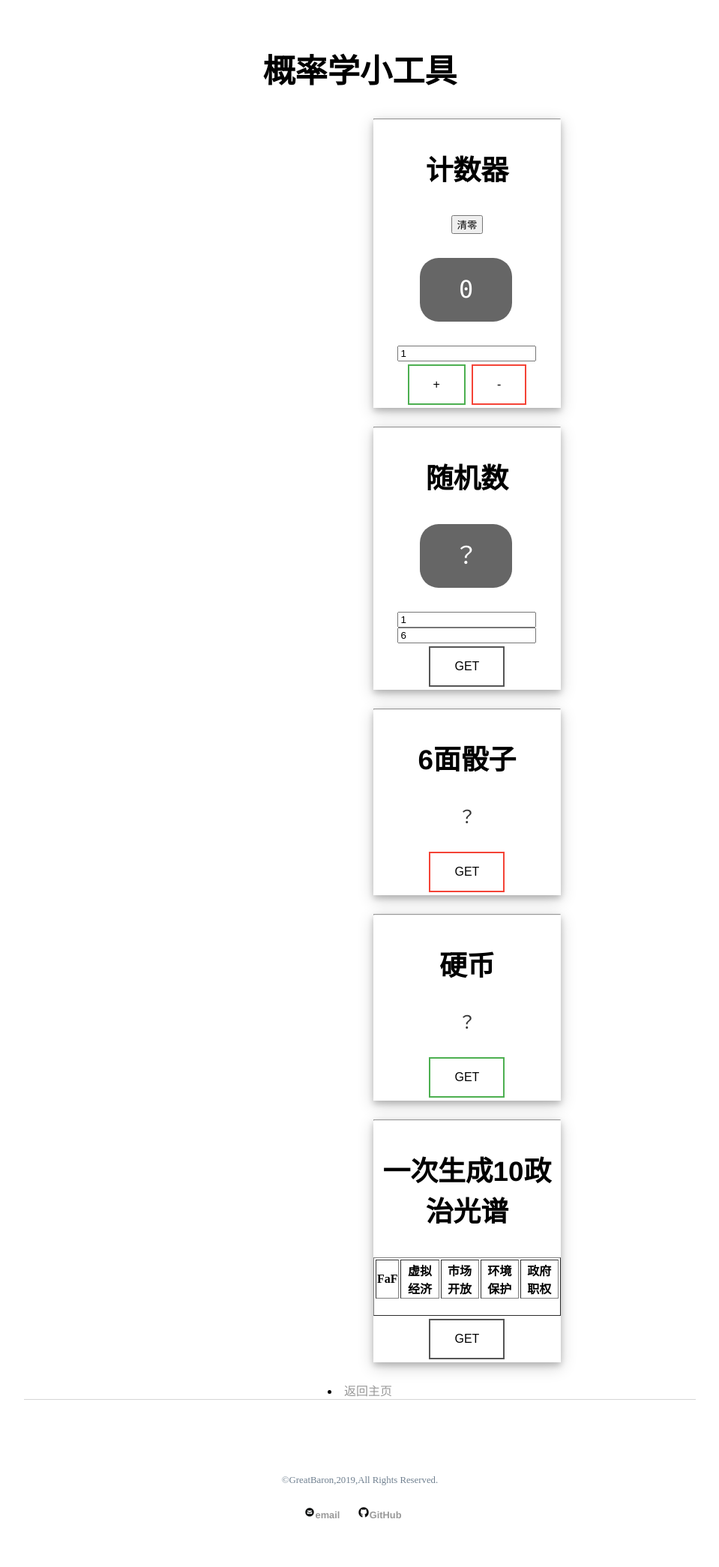
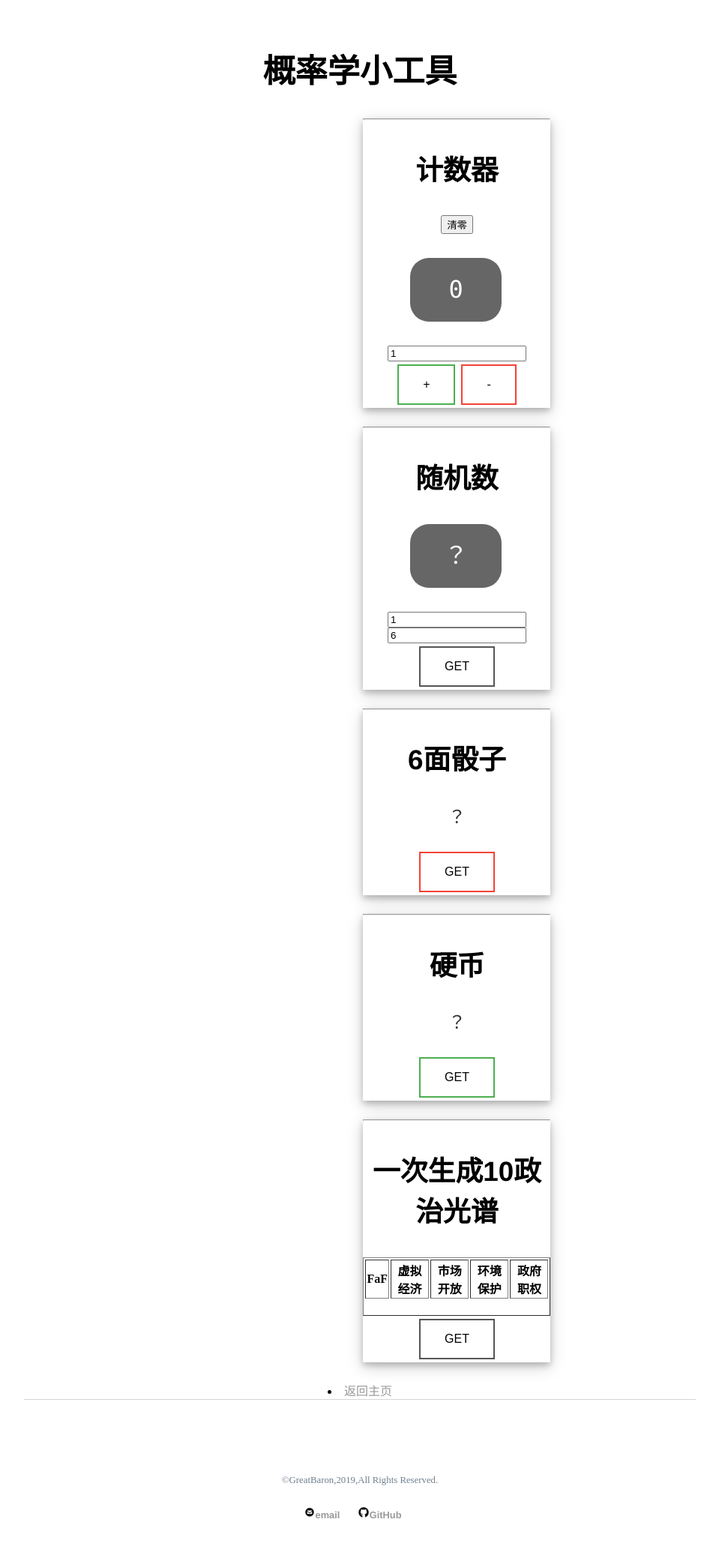
Before and after one commit to FameAndFarm/AndrewImalion.github.io, a Jekyll site: the page built from tools/litool/litools.html, in a window 1280 px wide. Shown: the whole page at 75% size, without its empty margins (160-1119 px from the left). Built offline with Jekyll 4.4.1, drawn with Linux system fonts in a browser that asks for light colours.

Commit message:
Update litools.html

```diff
--- a/tools/litool/litools.html
+++ b/tools/litool/litools.html
@@ -35,7 +35,7 @@ permalink: /litools
             margin-bottom: 25px;
             text-align: center;
             position: relative;
-            left: 52%;
+            left: 50.5%;
         }
 
         .politic {
```
